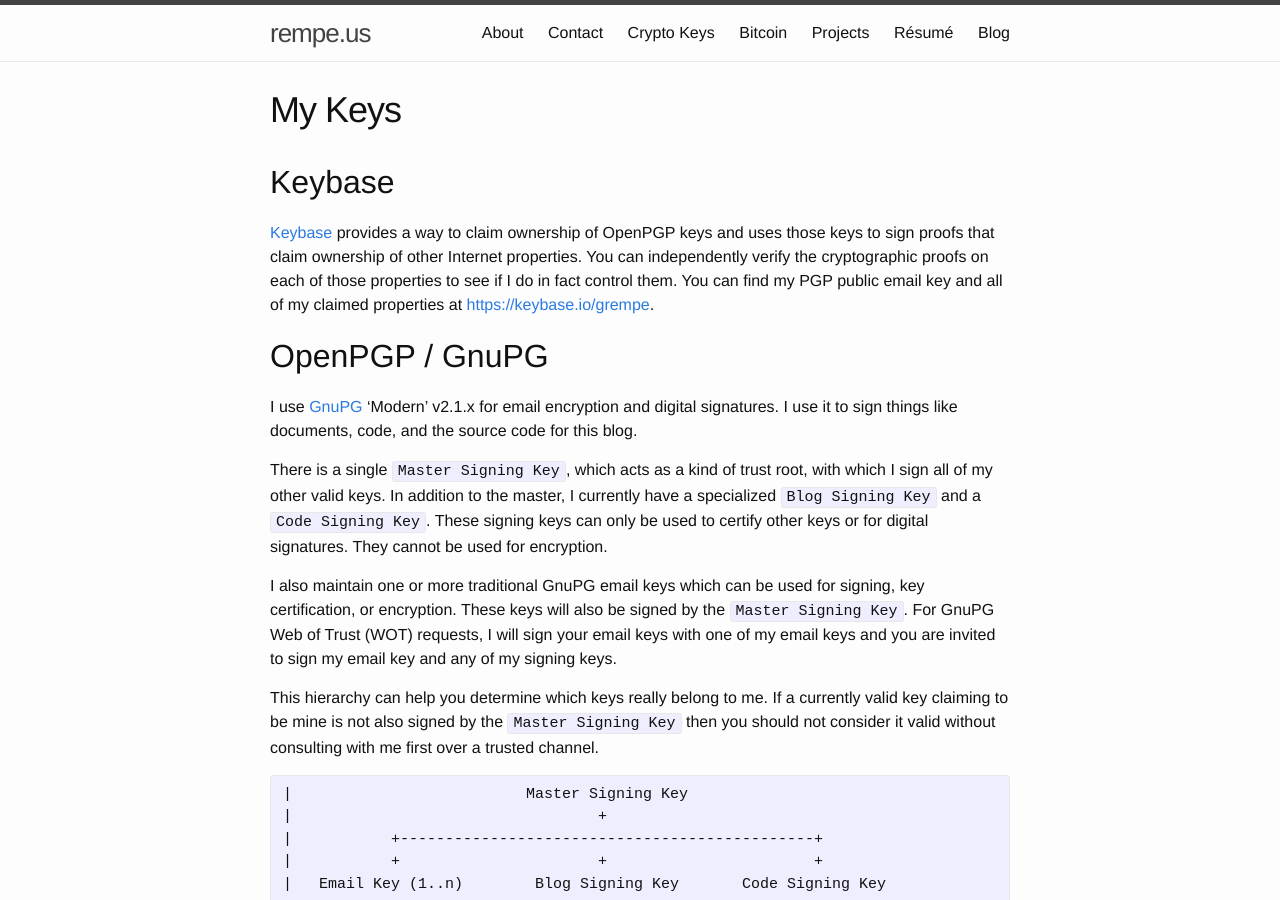
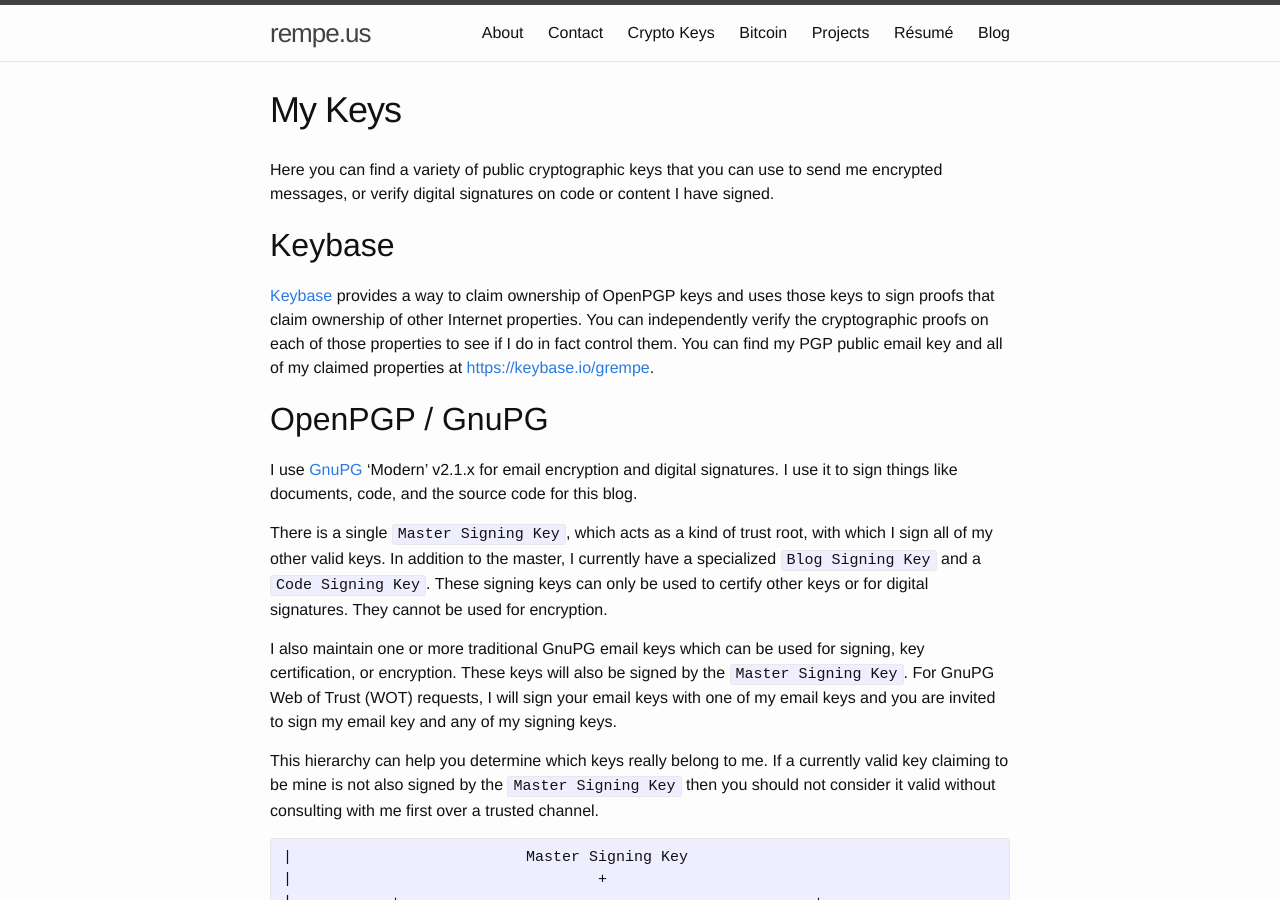
Before and after one commit to grempe/grempe.github.io, a Jekyll site: the page built from _pages/keys.md, in a window 1280 px wide and 900 px high. Built offline with Jekyll 4.4.1, drawn with Linux system fonts in a browser that asks for light colours.

Commit message:
A bit more context on the keys page

```diff
--- a/_pages/keys.md
+++ b/_pages/keys.md
@@ -5,6 +5,10 @@ permalink: /keys/
 redirect_from:
   - /pgp/
 ---
+
+Here you can find a variety of public cryptographic keys that you can use to
+send me encrypted messages, or verify digital signatures on code or content I have
+signed.
 
 ## Keybase
 
```
